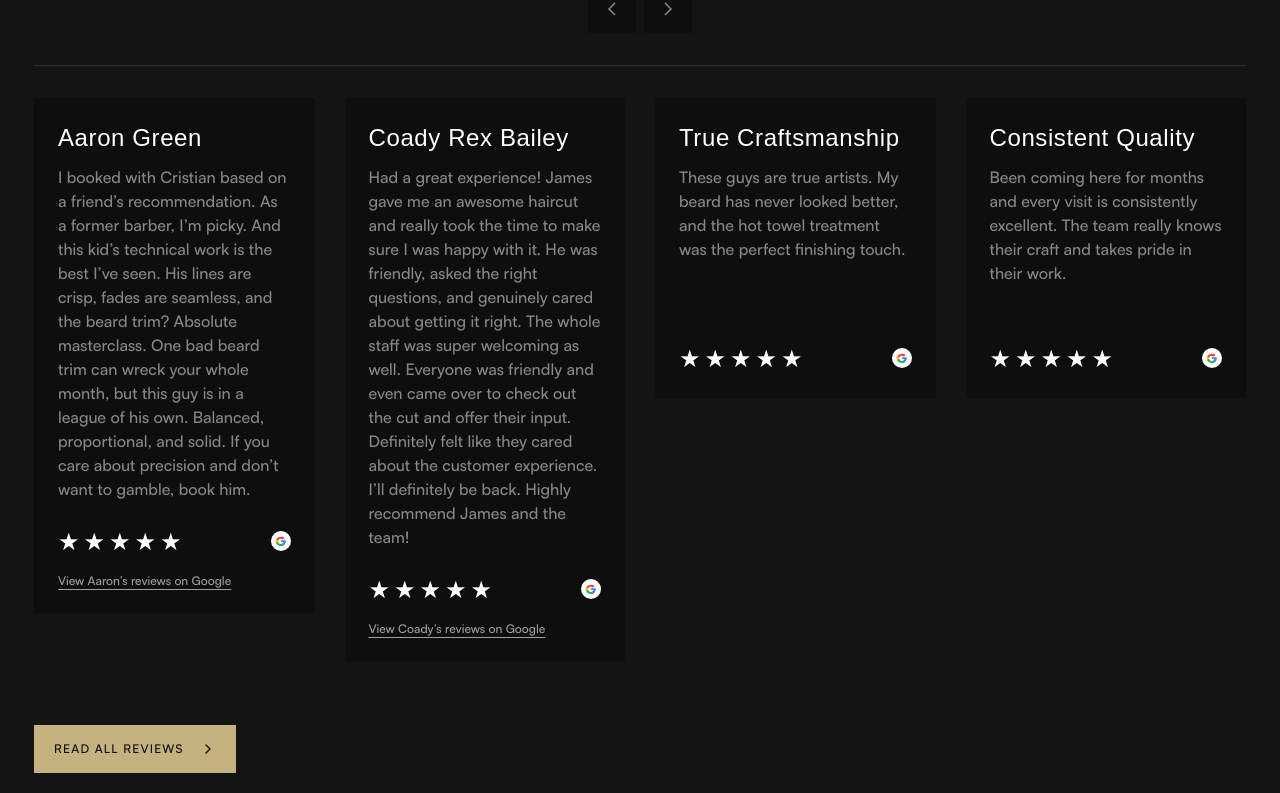
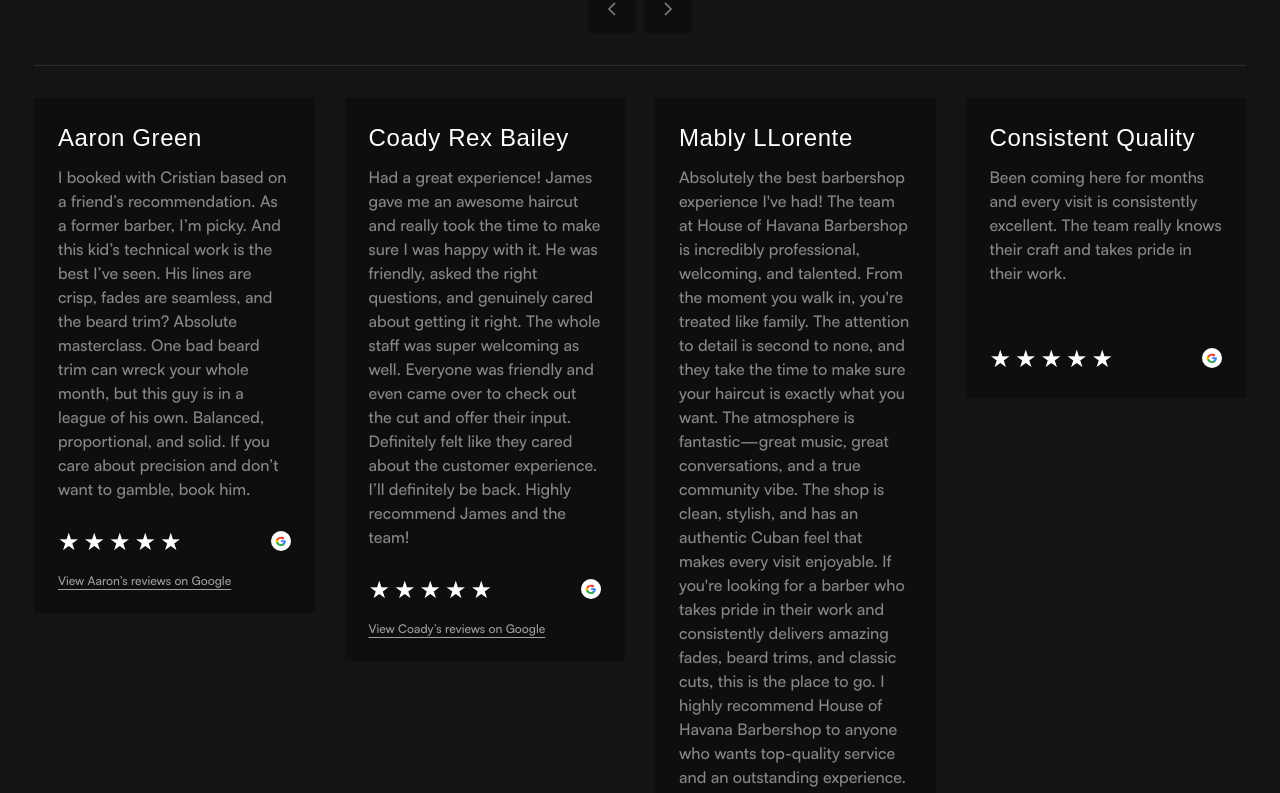
Before and after one commit to houseofhavana/house-of-havana, a Next.js app: page / in a window 1280 px wide. Shown: the part 6879-7672 px from the top of the page. Built offline with nearby package versions, Linux system fonts and the light colour scheme; a web font is replaced by a local one.

Commit message:
Add Mably LLorente's real Google testimonial with contributor link

```diff
--- a/app/page.tsx
+++ b/app/page.tsx
@@ -53,9 +53,10 @@ const REVIEWS: Value[] = [
     sourceLabel: "View Coady’s reviews on Google",
   },
   {
-    title: "True Craftsmanship",
-    description:
-      "These guys are true artists. My beard has never looked better, and the hot towel treatment was the perfect finishing touch.",
+    title: "Mably LLorente",
+    description: "Absolutely the best barbershop experience I've had! The team at House of Havana Barbershop is incredibly professional, welcoming, and talented. From the moment you walk in, you're treated like family. The attention to detail is second to none, and they take the time to make sure your haircut is exactly what you want.\n\nThe atmosphere is fantastic—great music, great conversations, and a true community vibe. The shop is clean, stylish, and has an authentic Cuban feel that makes every visit enjoyable.\n\nIf you're looking for a barber who takes pride in their work and consistently delivers amazing fades, beard trims, and classic cuts, this is the place to go. I highly recommend House of Havana Barbershop to anyone who wants top-quality service and an outstanding experience. I'll definitely be coming back!",
+    sourceUrl: "https://www.google.com/maps/contrib/102329138213406641897/reviews?hl=en",
+    sourceLabel: "View Mably’s reviews on Google",
   },
   {
     title: "Consistent Quality",
--- a/app/reviews/page.tsx
+++ b/app/reviews/page.tsx
@@ -47,11 +47,13 @@ const FEATURED_REVIEWS: Review[] = [
     sourceLabel: "View Coady’s reviews on Google"
   },
   {
-    name: "David K.",
-    service: "Hot Shave",
+    name: "Mably LLorente",
+    service: "Google Review",
     rating: 5,
-    quote: "The hot shave here is incredible. They take their time, use premium products, and the result is the smoothest shave I've ever had. Worth every penny.",
-    date: "3 weeks ago"
+    quote: "Absolutely the best barbershop experience I've had! The team at House of Havana Barbershop is incredibly professional, welcoming, and talented. From the moment you walk in, you're treated like family. The attention to detail is second to none, and they take the time to make sure your haircut is exactly what you want.\n\nThe atmosphere is fantastic—great music, great conversations, and a true community vibe. The shop is clean, stylish, and has an authentic Cuban feel that makes every visit enjoyable.\n\nIf you're looking for a barber who takes pride in their work and consistently delivers amazing fades, beard trims, and classic cuts, this is the place to go. I highly recommend House of Havana Barbershop to anyone who wants top-quality service and an outstanding experience. I'll definitely be coming back!",
+    date: "",
+    sourceUrl: "https://www.google.com/maps/contrib/102329138213406641897/reviews?hl=en",
+    sourceLabel: "View Mably’s reviews on Google"
   }
 ]
 
```
